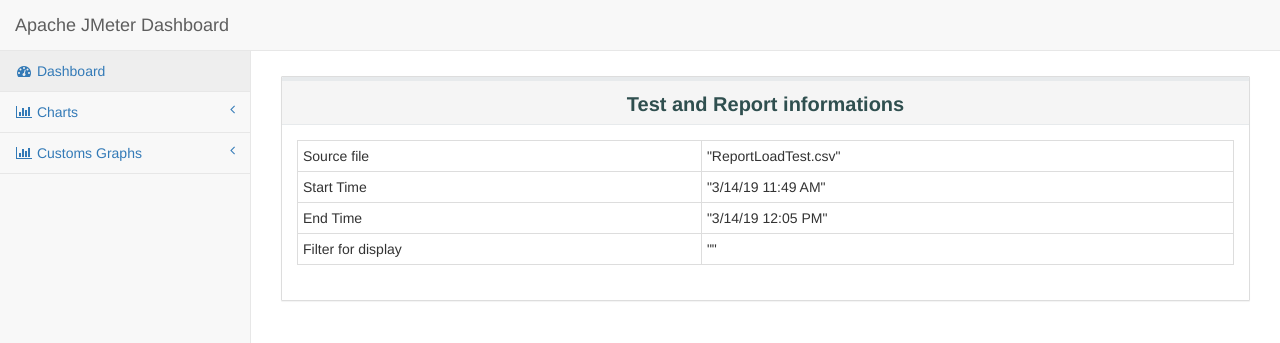
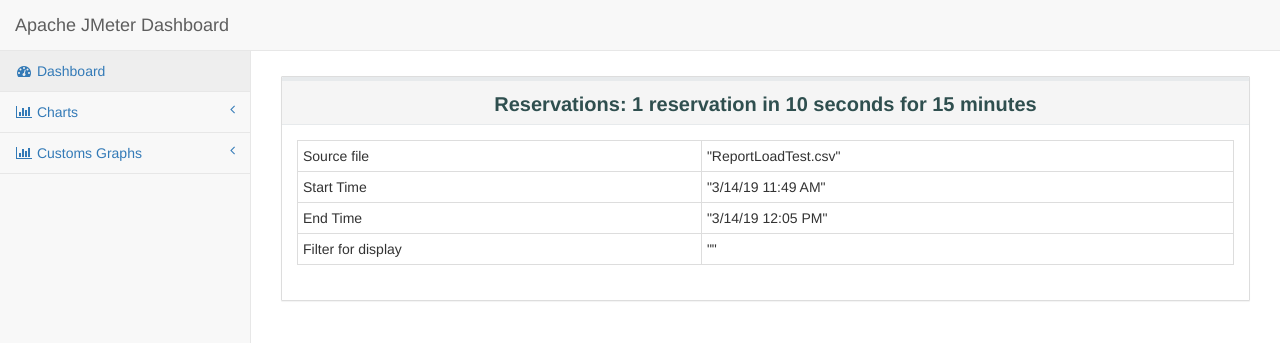
Before and after one commit to goran237/reservations_1_in_10s_for_15min, a plain HTML site: page index.html in a window 1280 px wide. Shown: the top 343 px of the page. Drawn offline with Linux system fonts and the light colour scheme.

Commit message:
Update index.html

```diff
--- a/index.html
+++ b/index.html
@@ -84,7 +84,7 @@
                 <div class="col-lg-12">
                      <div class="panel panel-default" >
                         <div class="panel-heading" style="text-align:center;">
-                           <p class="dashboard-title">Test and Report informations</p>
+                           <p class="dashboard-title">Reservations: 1 reservation in 10 seconds for 15 minutes</p>
                         </div>
                         <div class="panel-body">
                         <table id="generalInfos" class="table table-bordered table-condensed " >
```
